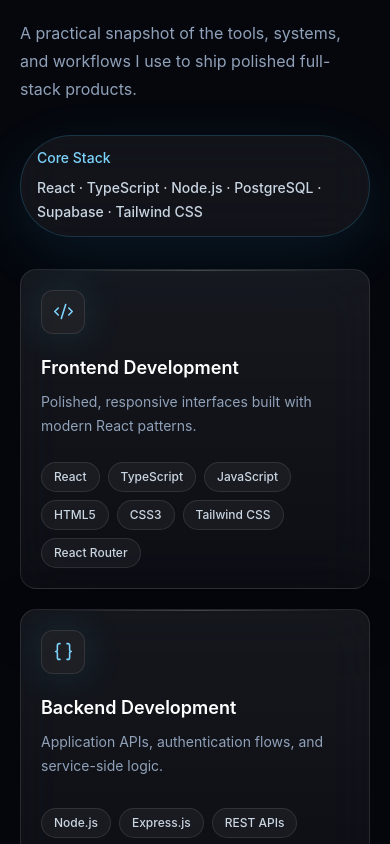
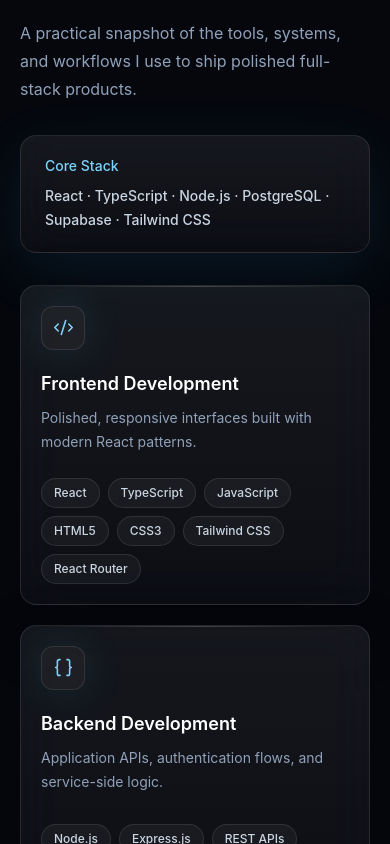
Before and after one commit to LoyaltyAriyo/portfolio, a React (Vite) app: page / in a window 390 px wide. Shown: the part 5480-6324 px from the top of the page. Built offline with nearby package versions, Linux system fonts and the light colour scheme.

Commit message:
Prepare portfolio for Vercel redeployment
Add Vercel SPA rewrites, finalize metadata updates, and stabilize mobile/Safari reveal animations for the Skills, Journey, and Contact sections.

```diff
--- a/index.html
+++ b/index.html
@@ -10,6 +10,7 @@
     />
     <meta name="author" content="Amir Mohammadi" />
     <meta name="theme-color" content="#05070d" />
+    <link rel="canonical" href="https://amirmohammadi.dev/" />
 
     <meta property="og:type" content="website" />
     <meta
@@ -24,6 +25,7 @@
     <meta property="og:image:width" content="1200" />
     <meta property="og:image:height" content="630" />
     <meta property="og:site_name" content="Amir Mohammadi Portfolio" />
+    <meta property="og:url" content="https://amirmohammadi.dev/" />
     <meta property="og:locale" content="en_CA" />
 
     <meta name="twitter:card" content="summary_large_image" />
--- a/src/components/sections/ContactSection.tsx
+++ b/src/components/sections/ContactSection.tsx
@@ -3,6 +3,7 @@
 import { motion } from 'framer-motion'
 import { contactDetails } from '../../data/profile'
 import { fadeUp, revealViewport, staggerContainer } from '../../lib/motion'
+import { safeCardReveal, useSafeCardReveal } from '../../lib/safeReveal'
 import { cn } from '../../lib/utils'
 import { Container } from '../ui/Container'
 import { SectionHeader } from '../ui/SectionHeader'
@@ -348,6 +349,19 @@
 }
 
 export function ContactSection() {
+  const safeReveal = useSafeCardReveal()
+  const contactCardClassName =
+    'surface-card mt-10 grid gap-8 p-5 transition duration-300 hover:border-accent-400/30 hover:shadow-glow sm:p-7 lg:grid-cols-[minmax(0,0.92fr)_minmax(0,1.08fr)] lg:p-8'
+
+  const contactCardContent = (
+    <>
+      <ContactActionGrid />
+      <div className="rounded-2xl border border-white/10 bg-white/[0.03] p-4 sm:p-5">
+        <ContactForm />
+      </div>
+    </>
+  )
+
   return (
     <section id="contact" className="section-spacing scroll-mt-16 overflow-hidden">
       <Container>
@@ -366,15 +380,15 @@
             />
           </motion.div>
 
-          <motion.div
-            variants={fadeUp}
-            className="surface-card mt-10 grid gap-8 p-5 transition duration-300 hover:border-accent-400/30 hover:shadow-glow sm:p-7 lg:grid-cols-[minmax(0,0.92fr)_minmax(0,1.08fr)] lg:p-8"
-          >
-            <ContactActionGrid />
-            <div className="rounded-2xl border border-white/10 bg-white/[0.03] p-4 sm:p-5">
-              <ContactForm />
-            </div>
-          </motion.div>
+          {safeReveal ? (
+            <motion.div variants={safeCardReveal}>
+              <div className={contactCardClassName}>{contactCardContent}</div>
+            </motion.div>
+          ) : (
+            <motion.div variants={fadeUp} className={contactCardClassName}>
+              {contactCardContent}
+            </motion.div>
+          )}
         </motion.div>
       </Container>
     </section>
--- a/src/components/sections/JourneySection.tsx
+++ b/src/components/sections/JourneySection.tsx
@@ -5,29 +5,22 @@
 import type { MotionValue } from 'framer-motion'
 import { journeyMilestones, journeySummary, type JourneyMilestone } from '../../data/journey'
 import { fadeUp, motionEase, revealViewport, staggerContainer } from '../../lib/motion'
+import { safeCardReveal, useSafeCardReveal } from '../../lib/safeReveal'
 import { cn } from '../../lib/utils'
 import { Container } from '../ui/Container'
 import { SectionHeader } from '../ui/SectionHeader'
 
-function JourneyCard({ milestone }: { milestone: JourneyMilestone }) {
+function JourneyCard({ milestone, safeReveal }: { milestone: JourneyMilestone; safeReveal: boolean }) {
   const Icon = milestone.icon
   const reduceMotion = useReducedMotion()
+  const cardClassName = cn(
+    'group relative overflow-hidden rounded-2xl border border-white/10 bg-surface-900/80 p-5 shadow-[0_24px_80px_rgba(0,0,0,0.22)] backdrop-blur-xl transition duration-300 hover:border-accent-400/45 hover:shadow-glow sm:p-6',
+    milestone.featured &&
+      'border-accent-400/35 bg-[linear-gradient(180deg,rgba(56,189,248,0.13),rgba(255,255,255,0.045)),rgba(15,23,42,0.82)] shadow-[0_24px_90px_rgba(56,189,248,0.16)]',
+  )
 
-  return (
-    <motion.article
-      variants={fadeUp}
-      initial="hidden"
-      whileInView="visible"
-      whileHover={
-        reduceMotion ? undefined : { y: -3, transition: { duration: 0.2, ease: motionEase } }
-      }
-      viewport={revealViewport}
-      className={cn(
-        'group relative overflow-hidden rounded-2xl border border-white/10 bg-surface-900/80 p-5 shadow-[0_24px_80px_rgba(0,0,0,0.22)] backdrop-blur-xl transition duration-300 hover:border-accent-400/45 hover:shadow-glow sm:p-6',
-        milestone.featured &&
-          'border-accent-400/35 bg-[linear-gradient(180deg,rgba(56,189,248,0.13),rgba(255,255,255,0.045)),rgba(15,23,42,0.82)] shadow-[0_24px_90px_rgba(56,189,248,0.16)]',
-      )}
-    >
+  const cardContent = (
+    <>
       <div
         className={cn(
           'pointer-events-none absolute inset-x-8 top-0 h-px bg-gradient-to-r from-transparent via-white/20 to-transparent',
@@ -93,6 +86,33 @@
           <ArrowUpRight size={16} aria-hidden="true" />
         </Link>
       ) : null}
+    </>
+  )
+
+  return safeReveal ? (
+    <motion.div
+      variants={safeCardReveal}
+      initial="hidden"
+      whileInView="visible"
+      whileHover={
+        reduceMotion ? undefined : { y: -3, transition: { duration: 0.2, ease: motionEase } }
+      }
+      viewport={revealViewport}
+    >
+      <article className={cardClassName}>{cardContent}</article>
+    </motion.div>
+  ) : (
+    <motion.article
+      variants={fadeUp}
+      initial="hidden"
+      whileInView="visible"
+      whileHover={
+        reduceMotion ? undefined : { y: -3, transition: { duration: 0.2, ease: motionEase } }
+      }
+      viewport={revealViewport}
+      className={cardClassName}
+    >
+      {cardContent}
     </motion.article>
   )
 }
@@ -131,6 +151,7 @@
 export function JourneySection() {
   const sectionRef = useRef<HTMLElement | null>(null)
   const shouldReduceMotion = useReducedMotion()
+  const safeReveal = useSafeCardReveal()
   const { scrollYProgress } = useScroll({
     target: sectionRef,
     offset: ['start 65%', 'end 50%'],
@@ -212,7 +233,7 @@
                       isLeft ? 'lg:col-start-3' : 'lg:col-start-1',
                     )}
                   >
-                    <JourneyCard milestone={milestone} />
+                    <JourneyCard milestone={milestone} safeReveal={safeReveal} />
                   </div>
                 </div>
               )
--- a/src/components/sections/SkillsSection.tsx
+++ b/src/components/sections/SkillsSection.tsx
@@ -1,6 +1,7 @@
 import { motion, useReducedMotion } from 'framer-motion'
 import { coreStack, skillCategories, type SkillCategory } from '../../data/skills'
 import { fadeUp, motionEase, revealViewport, staggerContainer } from '../../lib/motion'
+import { safeCardReveal, useSafeCardReveal } from '../../lib/safeReveal'
 import { cn } from '../../lib/utils'
 import { Container } from '../ui/Container'
 import { SectionHeader } from '../ui/SectionHeader'
@@ -8,23 +9,19 @@
 type SkillCardProps = {
   category: SkillCategory
   reduceMotion: boolean
+  safeReveal: boolean
 }
 
-function SkillCard({ category, reduceMotion }: SkillCardProps) {
+function SkillCard({ category, reduceMotion, safeReveal }: SkillCardProps) {
   const Icon = category.icon
+  const cardClassName = cn(
+    'group relative flex h-full min-h-[18rem] flex-col overflow-hidden rounded-2xl border border-white/10',
+    'bg-[linear-gradient(180deg,rgba(255,255,255,0.07),rgba(255,255,255,0.032))] p-5 shadow-[0_24px_70px_rgba(0,0,0,0.20)] backdrop-blur-xl',
+    'transition duration-300 hover:border-accent-400/35 hover:shadow-[0_26px_90px_rgba(56,189,248,0.12)] sm:p-6',
+  )
 
-  return (
-    <motion.article
-      variants={fadeUp}
-      whileHover={
-        reduceMotion ? undefined : { y: -4, transition: { duration: 0.2, ease: motionEase } }
-      }
-      className={cn(
-        'group relative flex min-h-[18rem] flex-col overflow-hidden rounded-2xl border border-white/10',
-        'bg-[linear-gradient(180deg,rgba(255,255,255,0.07),rgba(255,255,255,0.032))] p-5 shadow-[0_24px_70px_rgba(0,0,0,0.20)] backdrop-blur-xl',
-        'transition duration-300 hover:border-accent-400/35 hover:shadow-[0_26px_90px_rgba(56,189,248,0.12)] sm:p-6',
-      )}
-    >
+  const cardContent = (
+    <>
       <div className="pointer-events-none absolute inset-x-6 top-0 h-px bg-gradient-to-r from-transparent via-white/20 to-transparent" />
       <div className="pointer-events-none absolute -right-12 -top-12 size-32 rounded-full bg-accent-400/0 blur-3xl transition duration-300 group-hover:bg-accent-400/10" />
 
@@ -47,6 +44,28 @@
           </span>
         ))}
       </div>
+    </>
+  )
+
+  return safeReveal ? (
+    <motion.div
+      variants={safeCardReveal}
+      whileHover={
+        reduceMotion ? undefined : { y: -4, transition: { duration: 0.2, ease: motionEase } }
+      }
+      className="h-full"
+    >
+      <article className={cardClassName}>{cardContent}</article>
+    </motion.div>
+  ) : (
+    <motion.article
+      variants={fadeUp}
+      whileHover={
+        reduceMotion ? undefined : { y: -4, transition: { duration: 0.2, ease: motionEase } }
+      }
+      className={cardClassName}
+    >
+      {cardContent}
     </motion.article>
   )
 }
@@ -54,6 +73,7 @@
 export function SkillsSection() {
   const shouldReduceMotion = useReducedMotion()
   const reduceMotion = Boolean(shouldReduceMotion)
+  const safeReveal = useSafeCardReveal()
 
   return (
     <section id="skills" className="section-spacing scroll-mt-16 overflow-hidden">
@@ -74,7 +94,7 @@
 
           <motion.div
             variants={fadeUp}
-            className="mt-8 inline-flex max-w-full flex-wrap items-center gap-x-2 gap-y-2 rounded-full border border-accent-400/20 bg-white/[0.055] px-4 py-3 text-sm font-medium text-slate-200 shadow-[0_18px_60px_rgba(56,189,248,0.10)] backdrop-blur-xl sm:px-5"
+            className="mt-8 flex max-w-full flex-col items-start gap-2 rounded-2xl border border-white/10 bg-[linear-gradient(180deg,rgba(255,255,255,0.07),rgba(255,255,255,0.032))] px-6 py-5 text-sm font-medium text-slate-200 shadow-[0_18px_60px_rgba(56,189,248,0.10)] backdrop-blur-xl lg:inline-flex lg:flex-row lg:flex-wrap lg:items-center lg:gap-x-2 lg:gap-y-2 lg:rounded-full lg:border-accent-400/20 lg:bg-white/[0.055] lg:px-5 lg:py-3"
           >
             <span className="text-accent-300">Core Stack</span>
             <span className="hidden h-4 w-px bg-white/15 sm:block" />
@@ -87,7 +107,7 @@
           initial="hidden"
           whileInView="visible"
           viewport={revealViewport}
-          variants={staggerContainer}
+          variants={safeReveal ? undefined : staggerContainer}
           className="mt-8 grid gap-5 md:grid-cols-2 xl:grid-cols-3"
         >
           {skillCategories.map((category) => (
@@ -95,6 +115,7 @@
               key={category.title}
               category={category}
               reduceMotion={reduceMotion}
+              safeReveal={safeReveal}
             />
           ))}
         </motion.div>
--- /dev/null
+++ b/src/lib/safeReveal.ts
@@ -0,0 +1,47 @@
+import { useEffect, useState } from 'react'
+import type { Variants } from 'framer-motion'
+import { motionEase } from './motion'
+
+export const safeCardReveal: Variants = {
+  hidden: { opacity: 0.001 },
+  visible: {
+    opacity: 1,
+    transition: {
+      duration: 0.32,
+      ease: motionEase,
+    },
+  },
+}
+
+function isSafariBrowser() {
+  const ua = window.navigator.userAgent
+  return /^((?!chrome|android|crios|fxios|edgios|opr|opera).)*safari/i.test(ua)
+}
+
+function shouldUseSafeReveal() {
+  if (typeof window === 'undefined') {
+    return false
+  }
+
+  return window.matchMedia('(max-width: 767px)').matches || isSafariBrowser()
+}
+
+export function useSafeCardReveal() {
+  const [safeReveal, setSafeReveal] = useState(shouldUseSafeReveal)
+
+  useEffect(() => {
+    const mobileQuery = window.matchMedia('(max-width: 767px)')
+    const updateSafeReveal = () => {
+      setSafeReveal(shouldUseSafeReveal())
+    }
+
+    updateSafeReveal()
+    mobileQuery.addEventListener('change', updateSafeReveal)
+
+    return () => {
+      mobileQuery.removeEventListener('change', updateSafeReveal)
+    }
+  }, [])
+
+  return safeReveal
+}
```
Also changed, not shown: vercel.json (added), 1 other file (tests, documents, lock files or other folders).
